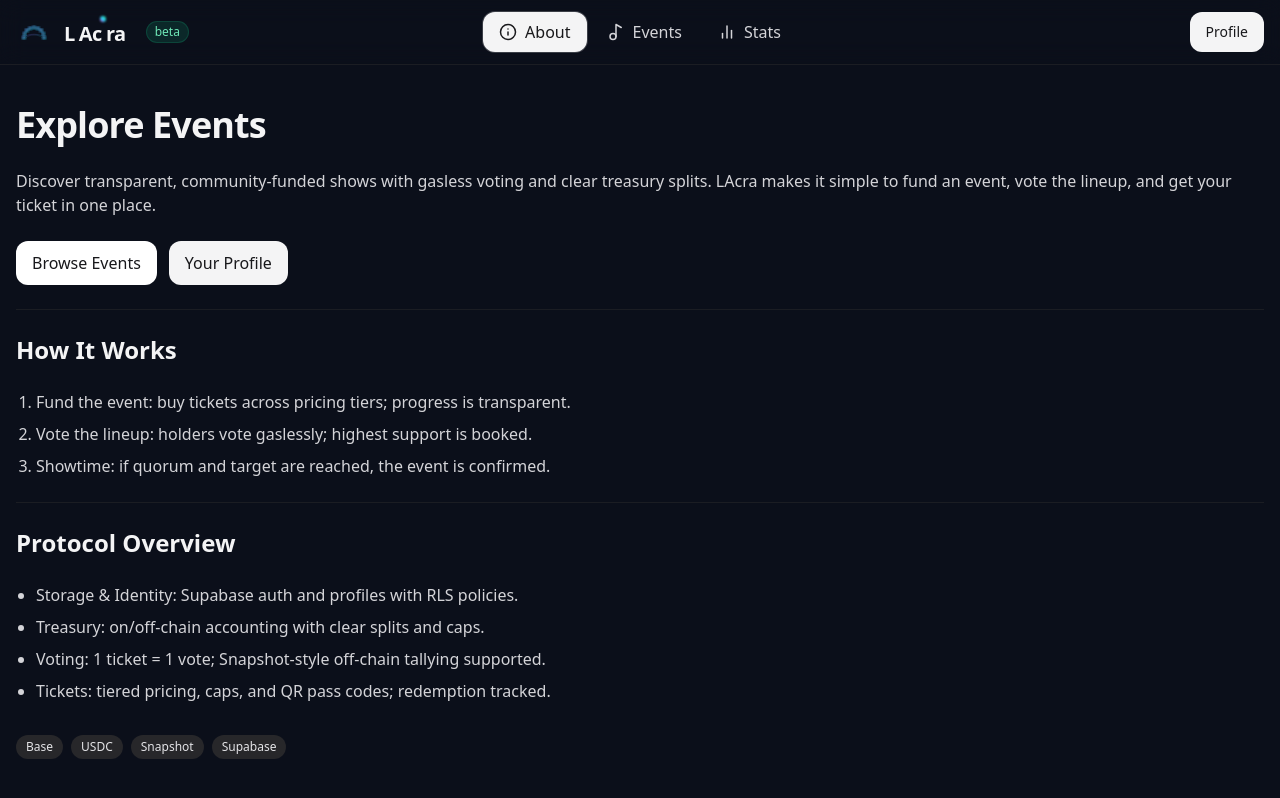
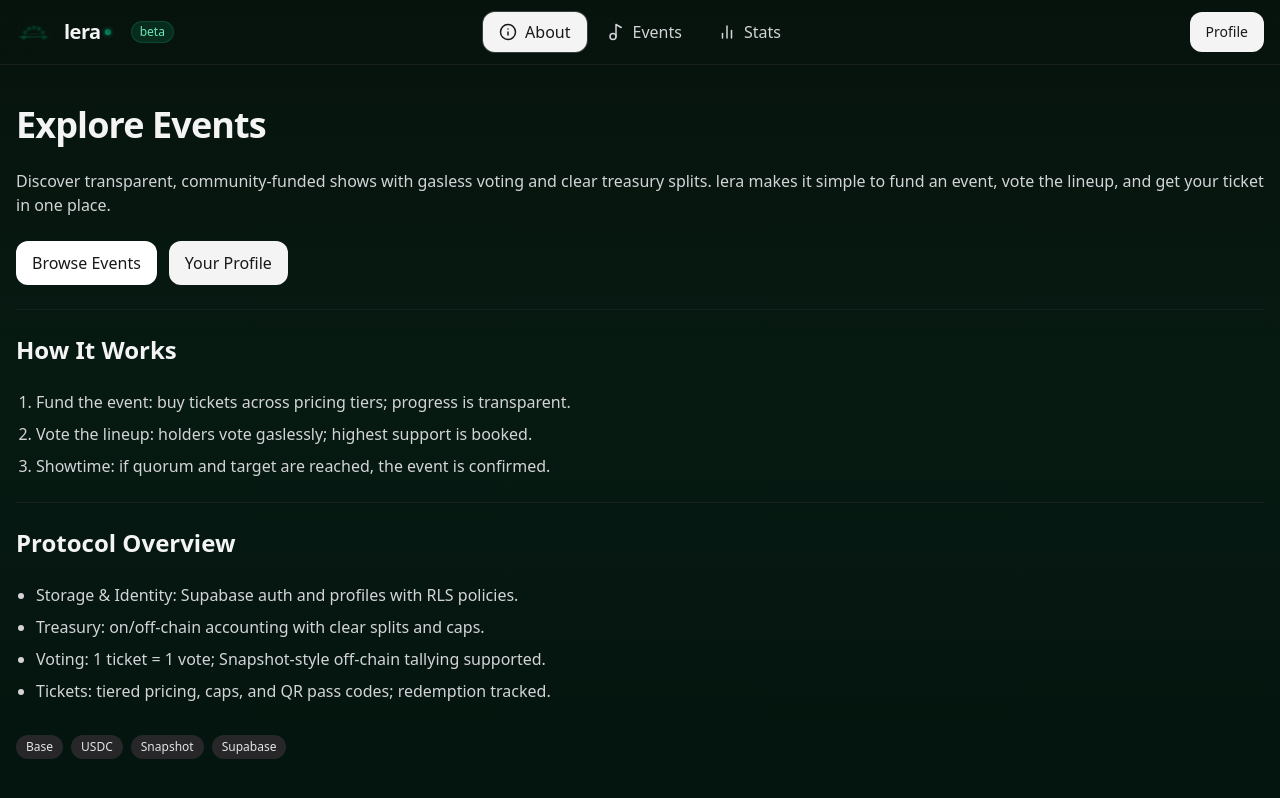
Before and after one commit to aeiodelic/lera, a Next.js app: page /about in a window 1280 px wide. Built offline with nearby package versions, Linux system fonts and the light colour scheme.

Commit message:
chore(brand): rename LAcra to lera across UI and metadata
feat(theme): foresty dark green background gradients on major pages

feat(logo): update logo mark/wordmark to green palette and lowercase brand

chore(icon): refresh app/icon.svg with leaf artwork

chore(auth): update SIWE statement branding

```diff
--- a/app/about/page.tsx
+++ b/app/about/page.tsx
@@ -8,12 +8,12 @@ import { Separator } from '@/components/ui/separator'
 
 export default function AboutPage() {
   return (
-    <div className="min-h-screen bg-gradient-to-b from-[#0b0f1a] via-[#0b0f1a] to-[#0b0f1a] text-zinc-100">
+    <div className="min-h-screen bg-gradient-to-b from-[#07130d] via-[#061a12] to-[#04140e] text-zinc-100">
       <SiteHeader />
       <main className="mx-auto max-w-7xl px-4 py-10">
         <section className="space-y-6">
           <h1 className="text-3xl md:text-4xl font-semibold tracking-tight">Explore Events</h1>
-          <p className="text-zinc-300">Discover transparent, community-funded shows with gasless voting and clear treasury splits. LAcra makes it simple to fund an event, vote the lineup, and get your ticket in one place.</p>
+          <p className="text-zinc-300">Discover transparent, community-funded shows with gasless voting and clear treasury splits. lera makes it simple to fund an event, vote the lineup, and get your ticket in one place.</p>
           <div className="flex gap-3">
             <Link href="/events"><Button size="lg">Browse Events</Button></Link>
             <Link href="/profile"><Button size="lg" variant="secondary">Your Profile</Button></Link>
--- a/app/api/siwe/prepare/route.ts
+++ b/app/api/siwe/prepare/route.ts
@@ -15,7 +15,7 @@ export async function POST(request: Request) {
   const msg = new SiweMessage({
     domain: host,
     address,
-    statement: 'Sign in to LAcra',
+    statement: 'Sign in to lera',
     uri: origin,
     version: '1',
     chainId: Number(chainId),
--- a/app/events/page.tsx
+++ b/app/events/page.tsx
@@ -28,7 +28,7 @@ type EventWithLineup = EventRow & { lineup: ArtistItem[] }
 const fallbackEvents: EventWithLineup[] = [
   {
     id: 'lera-0',
-    title: 'LAcra Genesis #0',
+    title: 'lera Genesis #0',
     location: 'Santa Marta / Tayrona area',
     event_date: '2026-03-15',
     deadline_date: '2025-11-30',
@@ -143,7 +143,7 @@ export default function EventsPage() {
   }
 
   return (
-    <div className="min-h-screen bg-gradient-to-b from-[#0b0f1a] via-[#0b0f1a] to-[#0b0f1a] text-zinc-100">
+    <div className="min-h-screen bg-gradient-to-b from-[#07130d] via-[#061a12] to-[#04140e] text-zinc-100">
       <SiteHeader />
       <main className="mx-auto max-w-7xl px-4 py-8">
         <h1 className="text-2xl font-semibold tracking-tight mb-4">Events</h1>
--- a/app/layout.tsx
+++ b/app/layout.tsx
@@ -1,11 +1,10 @@
-
 import './globals.css'
 import type { Metadata } from 'next'
 import { Analytics } from '@vercel/analytics/react'
 import { SpeedInsights } from '@vercel/speed-insights/next'
 
 export const metadata: Metadata = {
-  title: 'Léra — Freedom in Motion',
+  title: 'lera - Freedom in Motion',
   description: 'The open protocol for community-funded live events.',
 }
 
--- a/app/profile/page.tsx
+++ b/app/profile/page.tsx
@@ -153,7 +153,7 @@ function ProfilePageInner() {
 
   if (loading) {
     return (
-      <div className="min-h-screen bg-gradient-to-b from-[#0b0f1a] via-[#0b0f1a] to-[#0b0f1a] text-zinc-100">
+      <div className="min-h-screen bg-gradient-to-b from-[#07130d] via-[#061a12] to-[#04140e] text-zinc-100">
         <SiteHeader />
         <main className="mx-auto max-w-7xl px-4 py-8">
           <div className="text-sm text-zinc-400">Loading…</div>
@@ -164,7 +164,7 @@ function ProfilePageInner() {
 
   if (!userId) {
     return (
-      <div className="min-h-screen bg-gradient-to-b from-[#0b0f1a] via-[#0b0f1a] to-[#0b0f1a] text-zinc-100">
+      <div className="min-h-screen bg-gradient-to-b from-[#07130d] via-[#061a12] to-[#04140e] text-zinc-100">
         <SiteHeader />
         <main className="mx-auto max-w-7xl px-4 py-8">
           <div className="w-full max-w-md rounded-2xl border border-zinc-800/60 bg-zinc-900/40 p-6">
@@ -180,7 +180,7 @@ function ProfilePageInner() {
   }
 
   return (
-    <div className="min-h-screen bg-gradient-to-b from-[#0b0f1a] via-[#0b0f1a] to-[#0b0f1a] text-zinc-100">
+    <div className="min-h-screen bg-gradient-to-b from-[#07130d] via-[#061a12] to-[#04140e] text-zinc-100">
       <SiteHeader />
       <main className="mx-auto max-w-7xl px-4 py-8">
         <div className="mb-4 flex items-center justify-between">
@@ -229,7 +229,7 @@ function ProfilePageInner() {
 export default function ProfilePage() {
   return (
     <Suspense fallback={
-      <div className="min-h-screen bg-gradient-to-b from-[#0b0f1a] via-[#0b0f1a] to-[#0b0f1a] text-zinc-100">
+      <div className="min-h-screen bg-gradient-to-b from-[#07130d] via-[#061a12] to-[#04140e] text-zinc-100">
         <SiteHeader />
         <main className="mx-auto max-w-7xl px-4 py-8">
           <div className="text-sm text-zinc-400">Loading…</div>
--- a/app/stats/page.tsx
+++ b/app/stats/page.tsx
@@ -39,7 +39,7 @@ export default function StatsPage() {
   }, [])
 
   return (
-    <div className="min-h-screen bg-gradient-to-b from-[#0b0f1a] via-[#0b0f1a] to-[#0b0f1a] text-zinc-100">
+    <div className="min-h-screen bg-gradient-to-b from-[#07130d] via-[#061a12] to-[#04140e] text-zinc-100">
       <SiteHeader />
       <main className="mx-auto max-w-7xl px-4 py-8">
         <h1 className="text-2xl font-semibold tracking-tight mb-4">Protocol Stats</h1>
--- a/components/logo.tsx
+++ b/components/logo.tsx
@@ -2,42 +2,40 @@ import React from 'react'
 
 export function LogoMark({ className = 'w-8 h-8' }: { className?: string }) {
   return (
-    <svg viewBox="0 0 64 64" className={className} aria-label="LAcra logo">
+    <svg viewBox="0 0 64 64" className={className} aria-label="lera logo">
       <defs>
         <linearGradient id="g" x1="0" y1="0" x2="1" y2="1">
-          <stop offset="0%" stopColor="#A855F7" />
-          <stop offset="50%" stopColor="#38BDF8" />
-          <stop offset="100%" stopColor="#10B981" />
+          <stop offset="0%" stopColor="#166534" />
+          <stop offset="60%" stopColor="#065f46" />
+          <stop offset="100%" stopColor="#022c22" />
         </linearGradient>
         <filter id="glow" x="-50%" y="-50%" width="200%" height="200%">
           <feGaussianBlur stdDeviation="2.5" result="b" />
           <feMerge><feMergeNode in="b" /><feMergeNode in="b" /><feMergeNode in="b" /></feMerge>
         </filter>
       </defs>
-      <path d="M6 42h52" stroke="url(#g)" strokeWidth="2" opacity="0.6"/>
-      {Array.from({ length: 9 }).map((_, i) => {
-        const t = i / 8
+      <rect x="6" y="40" width="52" height="2" fill="url(#g)" opacity="0.6" />
+      {Array.from({ length: 7 }).map((_, i) => {
+        const t = i / 6
         const angle = Math.PI * (1 + t)
         const r = 18
         const cx = 32 + r * Math.cos(angle)
         const cy = 42 + r * Math.sin(angle)
         return <circle key={i} cx={cx} cy={cy} r="2" fill="url(#g)" filter="url(#glow)" />
       })}
-      <path d="M14 42 C20 34, 44 34, 50 42" fill="none" stroke="url(#g)" strokeOpacity="0.35" />
-      <path d="M18 42 C24 36, 40 36, 46 42" fill="none" stroke="url(#g)" strokeOpacity="0.25" />
+      <path d="M14 42 C22 32, 42 32, 50 42" fill="none" stroke="url(#g)" strokeOpacity="0.35" />
+      <path d="M18 42 C25 35, 39 35, 46 42" fill="none" stroke="url(#g)" strokeOpacity="0.25" />
     </svg>
   )
 }
 
 export function LogoWordmark({ className = 'h-6' }: { className?: string }) {
   return (
-    <div className={`flex items-baseline gap-1 ${className}`}>
-      <span className="text-xl font-semibold tracking-tight">L</span>
-      <span className="relative text-xl font-semibold tracking-tight">
-        <span>Ac</span>
-        <span className="absolute -top-1 -right-1 h-1.5 w-1.5 rounded-full bg-gradient-to-tr from-fuchsia-500 via-cyan-400 to-emerald-400 blur-[1px]" />
+    <div className={`flex items-center gap-1 ${className}`}>
+      <span className="text-xl font-semibold tracking-tight lowercase">lera</span>
+      <span className="relative h-1.5 w-1.5 rounded-full bg-gradient-to-tr from-emerald-600 via-emerald-700 to-emerald-900">
+        <span className="absolute inset-0 rounded-full blur-[2px] bg-gradient-to-tr from-emerald-600 via-emerald-700 to-emerald-900" />
       </span>
-      <span className="text-xl font-semibold tracking-tight">ra</span>
     </div>
   )
 }
```
Also changed, not shown: app/icon.svg, 1 other file (tests, documents, lock files or other folders).
